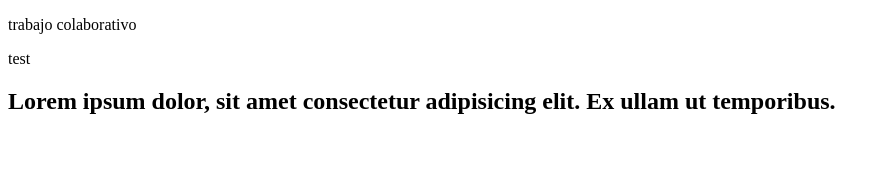
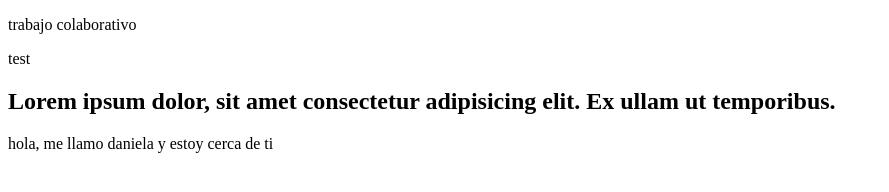
Before and after one commit to 00ivanfarias/webfi, a plain HTML site: page index.html in a window 1280 px wide. Shown: the whole page, without its empty margins (0-889 px from the left). Drawn offline with Linux system fonts and the light colour scheme.

Commit message:
Trabajo modificado
se agrego texto

```diff
--- a/index.html
+++ b/index.html
@@ -10,6 +10,7 @@
     <p>trabajo colaborativo</p>
     <p>test</p>
     <h2>Lorem ipsum dolor, sit amet consectetur adipisicing elit. Ex ullam ut temporibus.</h2>
+    <p> hola, me llamo daniela y estoy cerca de ti</p>
 
 </body>
 </html>
```
